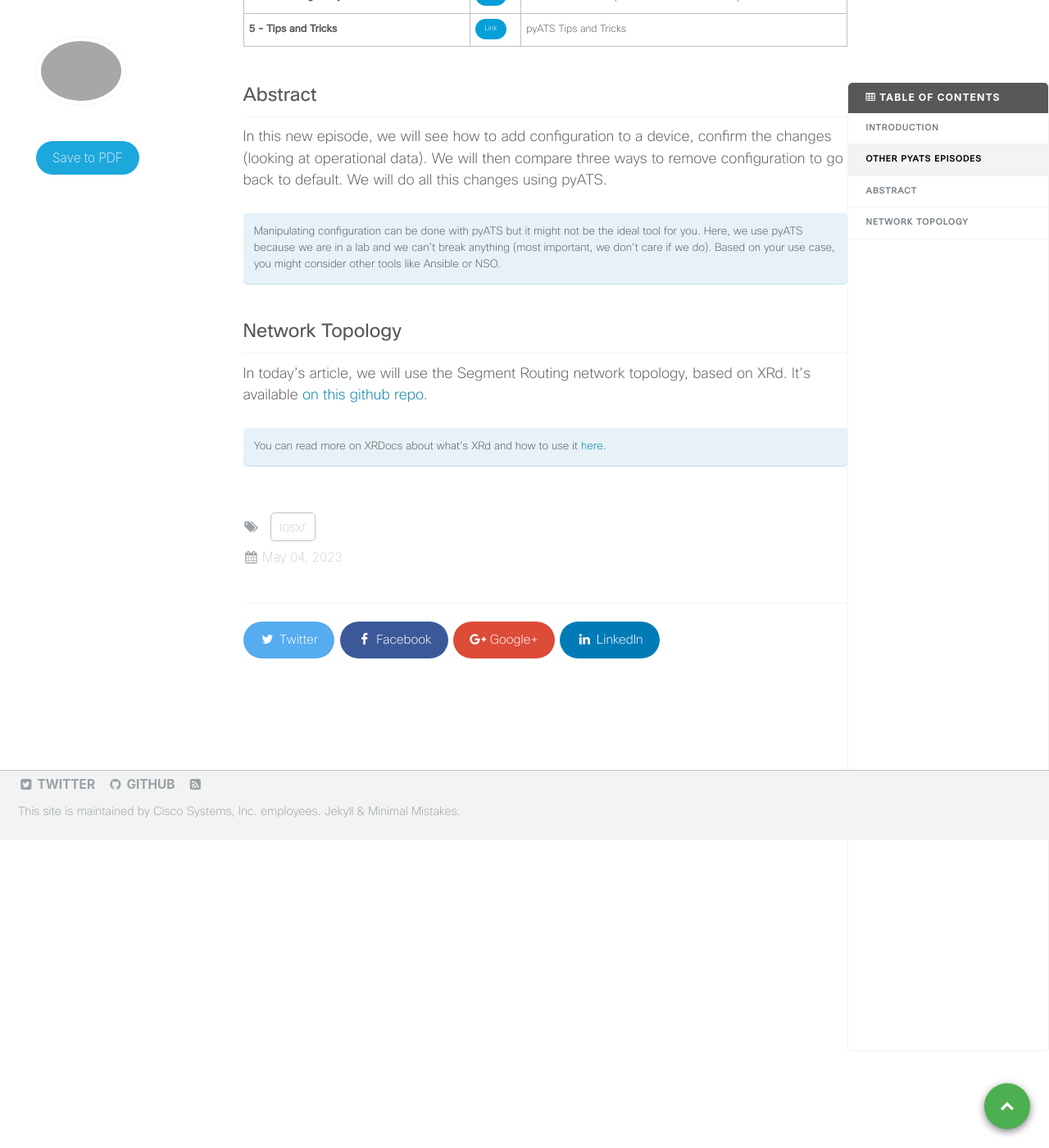
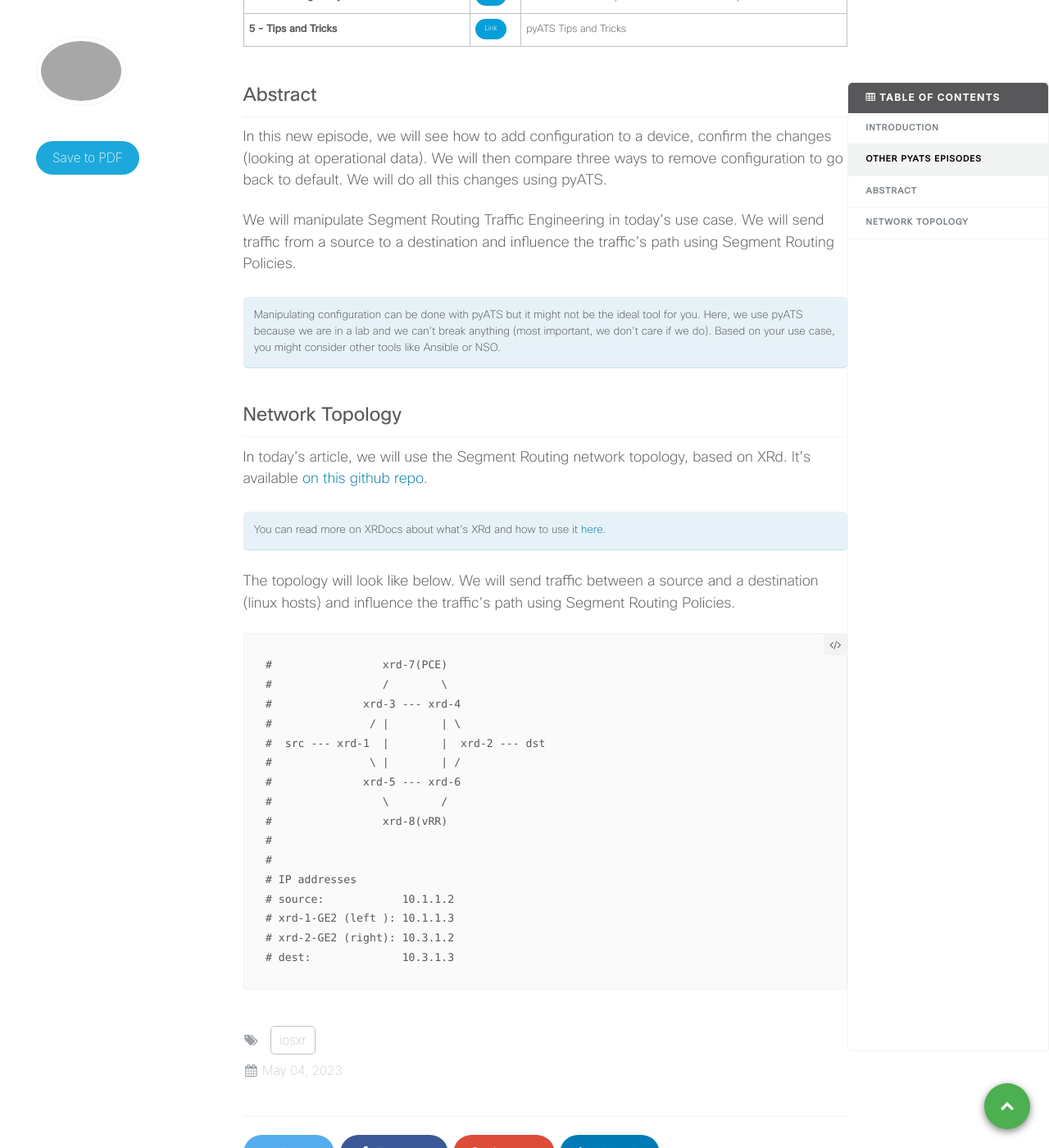
Before and after one commit to xrdocs/programmability, a Jekyll site: the page built from _tutorials/pyats-series-adding-and-removing-configuration.md, in a window 1280 px wide and 1400 px high, scrolled down 1178 px. Shown: the whole window at 82% size. Built offline with Jekyll 4.4.1, drawn with Linux system fonts in a browser that asks for light colours; comment, search, counter and statistics services are not loaded.

Commit message:
Update pyats-series-adding-and-removing-configuration.md

````diff
--- a/_tutorials/pyats-series-adding-and-removing-configuration.md
+++ b/_tutorials/pyats-series-adding-and-removing-configuration.md
@@ -36,6 +36,8 @@ You've missed the first episode? You would like to read more? Below the list of
 
 In this new episode, we will see how to add configuration to a device, confirm the changes (looking at operational data). We will then compare three ways to remove configuration to go back to default. We will do all this changes using pyATS.
 
+We will manipulate Segment Routing Traffic Engineering in today's use case. We will send traffic from a source to a destination and influence the traffic's path using Segment Routing Policies.
+
 Manipulating configuration can be done with pyATS but it might not be the ideal tool for you. Here, we use pyATS because we are in a lab and we can't break anything (most important, we don't care if we do). Based on your use case, you might consider other tools like Ansible or NSO.
 {: .notice--info}
 
@@ -45,3 +47,24 @@ In today's article, we will use the Segment Routing network topology, based on X
 
 You can read more on XRDocs about what's XRd and how to use it [here](https://xrdocs.io/virtual-routing/tutorials/).
 {: .notice--info}
+
+The topology will look like below. We will send traffic between a source and a destination (linux hosts) and influence the traffic's path using Segment Routing Policies.
+
+```
+#                 xrd-7(PCE)
+#                 /        \
+#              xrd-3 --- xrd-4
+#               / |        | \
+#  src --- xrd-1  |        |  xrd-2 --- dst
+#               \ |        | /
+#              xrd-5 --- xrd-6
+#                 \        /
+#                 xrd-8(vRR)
+#
+#
+# IP addresses
+# source:            10.1.1.2
+# xrd-1-GE2 (left ): 10.1.1.3
+# xrd-2-GE2 (right): 10.3.1.2
+# dest:              10.3.1.3
+```
````
